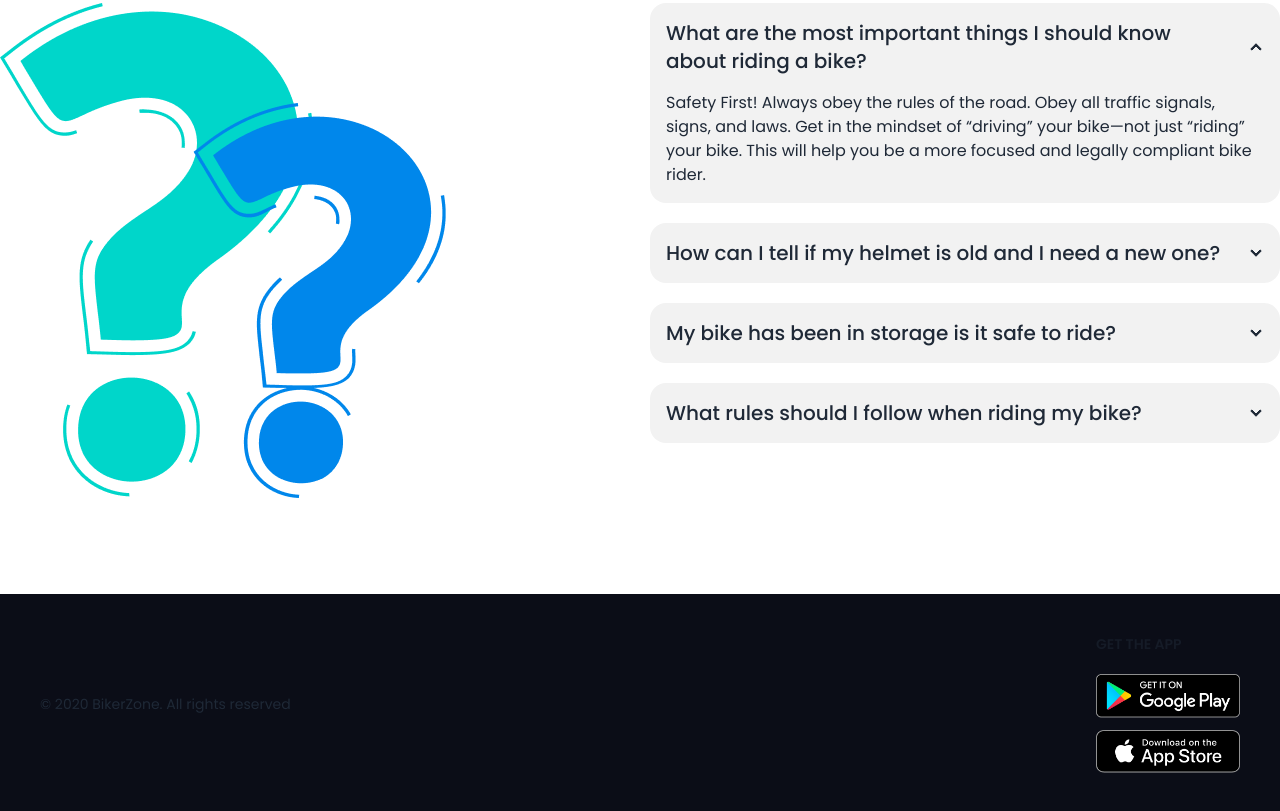
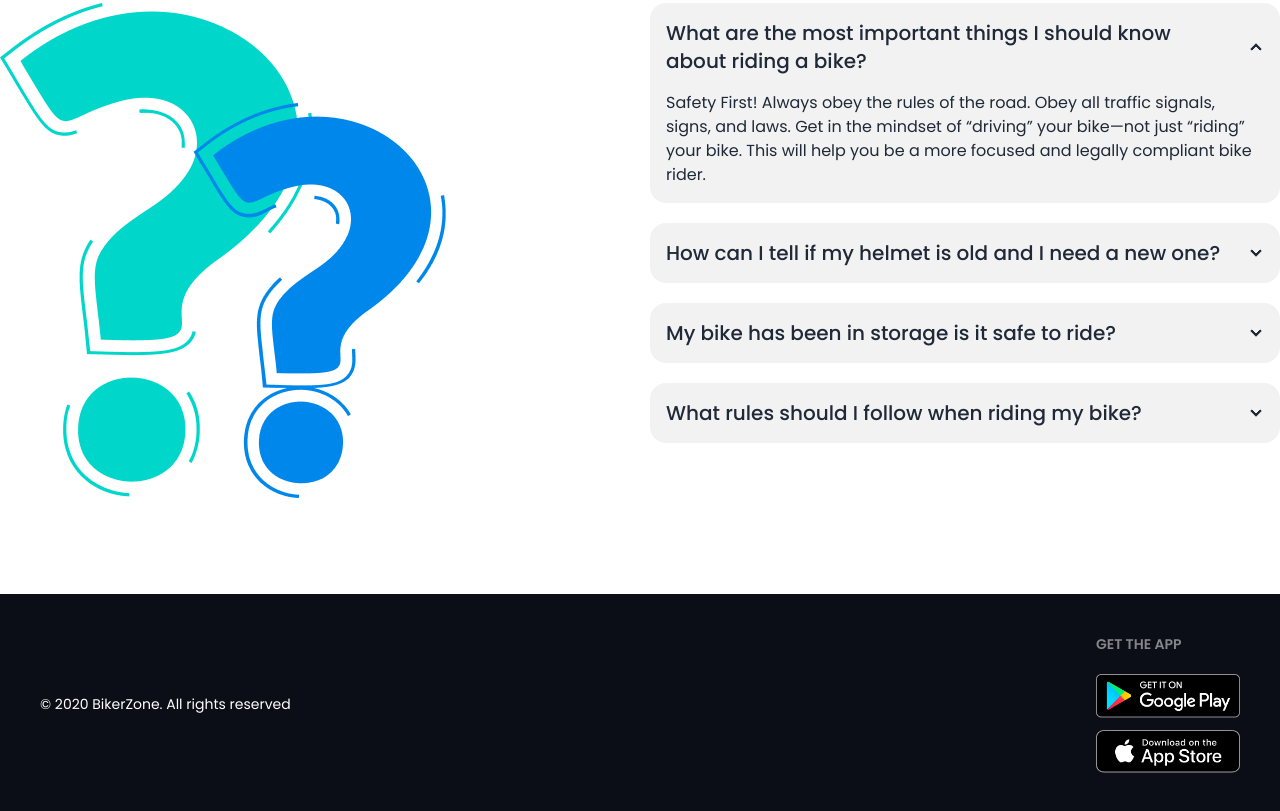
Before and after one commit to rocktohq/biker-zone, a plain HTML site: page index.html in a window 1280 px wide. Shown: the part 2939-3750 px from the top of the page. Drawn offline with nearby package versions, Linux system fonts and the light colour scheme.

Commit message:
Footer Updated

```diff
--- a/index.html
+++ b/index.html
@@ -333,9 +333,9 @@
     <!-- Footer Section: Start -->
     <footer class="footer p-10 bg-[#0B0D17]">
         <div class="md:container mx-auto flex flex-col-reverse md:flex-row justify-between items-center gap-10">
-            <p>© 2020 BikerZone. All rights reserved</p>
+            <p class="text-white">© 2020 BikerZone. All rights reserved</p>
             <div>
-                <span class="footer-title font-semibold">Get the App</span>
+                <span class="footer-title font-semibold text-white">Get the App</span>
                 <div class="mt-5">
                     <a href=""><img class="w-36 mb-3" src="assets/images/others/android.png" alt=""></a>
                     <a href=""><img class="w-36" src="assets/images/others/ios.png" alt=""></a>
```
